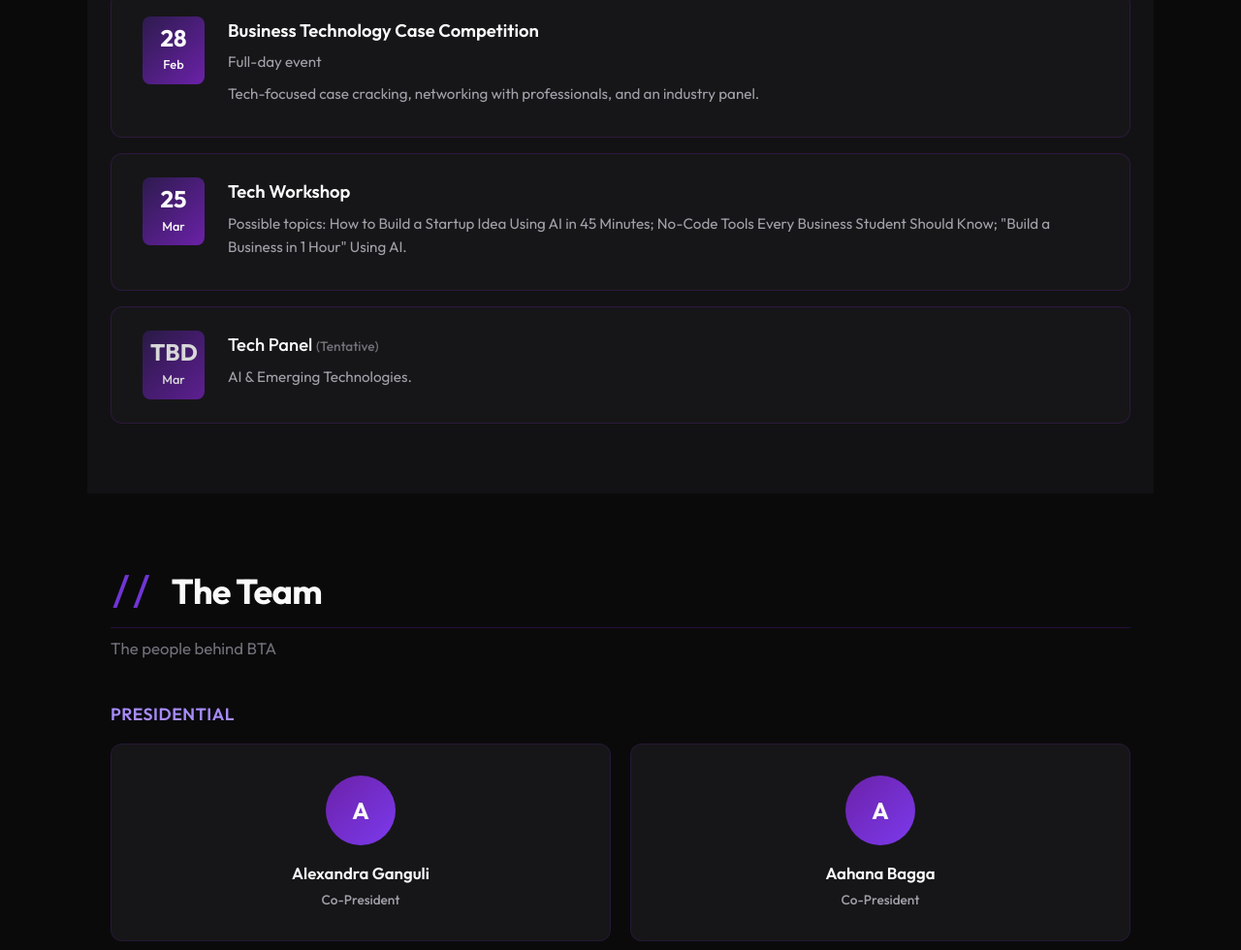
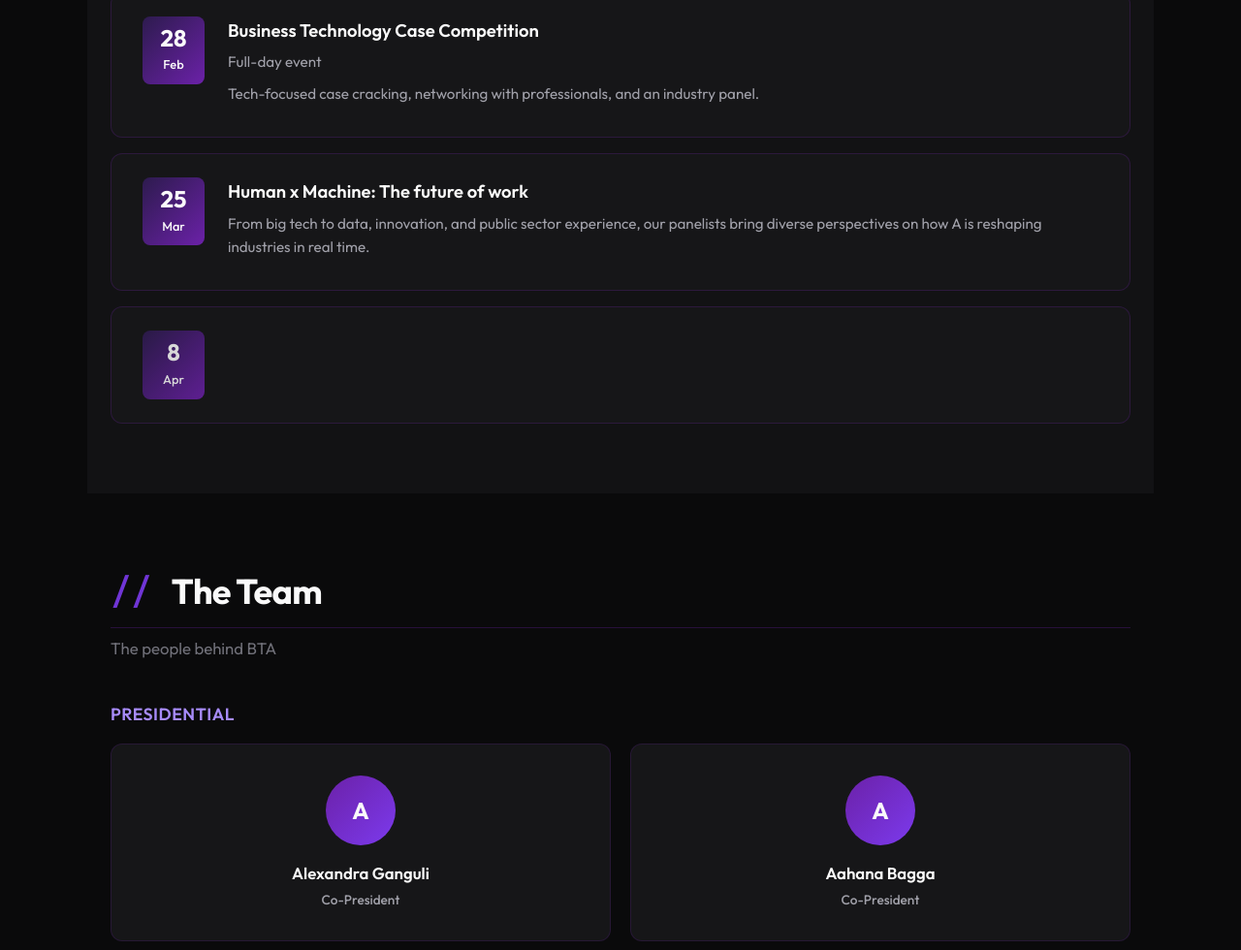
Before and after one commit to Telfer-Dev-Analytics/2026website, a plain HTML site: page index.html in a window 1280 px wide. Shown: the part 1618-2598 px from the top of the page at 97% size. Drawn offline with Linux system fonts and the light colour scheme.

Commit message:
Update index.html
Ai event details

```diff
--- a/index.html
+++ b/index.html
@@ -118,21 +118,16 @@
               <span class="event-month">Mar</span>
             </div>
             <div class="event-details">
-              <h3>Tech Workshop</h3>
-              <p>Possible topics: How to Build a Startup Idea Using AI in 45 Minutes; No-Code Tools Every Business Student Should Know; "Build a Business in 1 Hour" Using AI.</p>
+              <h3>Human x Machine: The future of work</h3>
+              <p>From big tech to data, innovation, and public sector experience, our panelists bring diverse perspectives on how A is reshaping industries in real time.</p>
             </div>
           </article>
           <article class="event-card event-tentative">
             <div class="event-date">
-              <span class="event-day">TBD</span>
-              <span class="event-month">Mar</span>
+              <span class="event-day">8</span>
+              <span class="event-month">Apr</span>
             </div>
-            <div class="event-details">
-              <h3>Tech Panel <span class="tentative">(Tentative)</span></h3>
-              <p>AI &amp; Emerging Technologies.</p>
-            </div>
-          </article>
-        </div>
+
       </div>
     </section>
 
```
